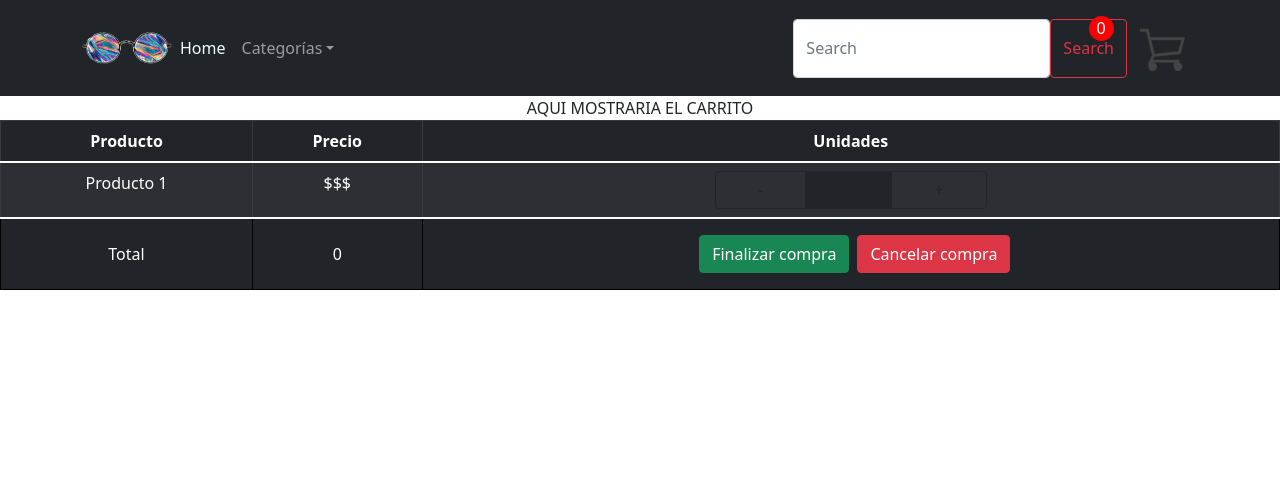
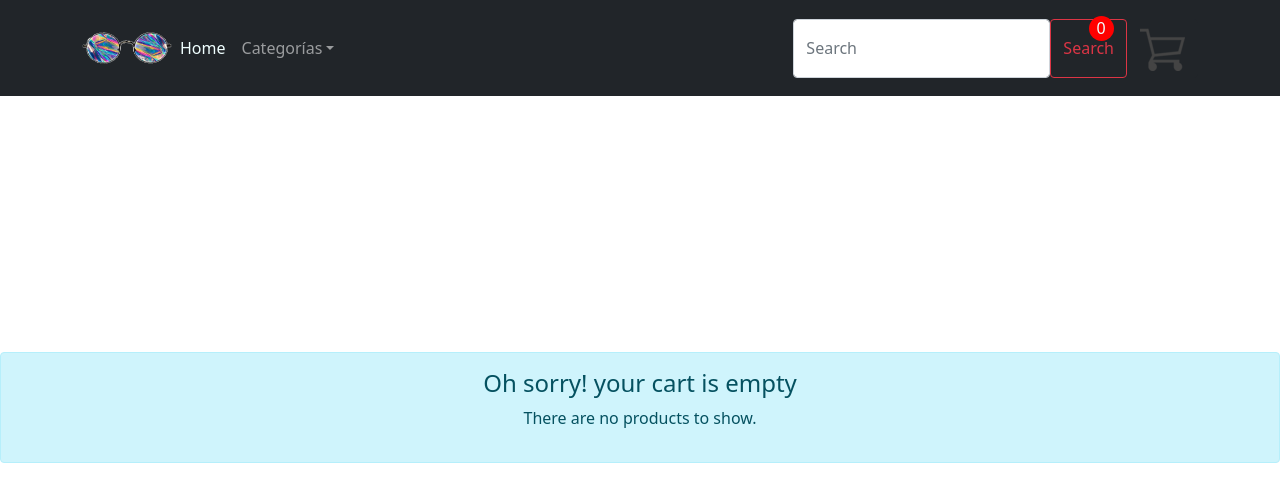
Before and after one commit to ConstanzaCanet/reactjs-Carnet, a React (Create React App) app: page /cart in a window 1280 px wide. Shown: the top 502 px of the page. Built offline with nearby package versions, Linux system fonts and the light colour scheme.

Commit message:
rendering2

```diff
--- a/src/components/CartDetail.js
+++ b/src/components/CartDetail.js
@@ -5,22 +5,25 @@ import  { useCart } from "../context/ContextCart";
 
 const CartDetail = ()=>{
     /* Aqui establezco contexto con carrito */
-    const{cart}= useCart;
+    const{ cart, removeItem}= useCart();
     /*Aqui establezco mapeo de carrito y productos */
     return(
         <tbody>
-
-            <tr>
-            <td>Producto 1</td>
+            {cart?.map(item => {
+                return (
+                    <tr key={item.item}>
+                    <td>{item.name}</td>
                     <td>$$$</td>
                     <td>
                         <ButtonGroup style={{ width: '17rem' }} >
                             <Button variant="outline-dark" >-</Button>
-                    <Button value="X" variant="dark"></Button>
+                            <Button value="X" variant="dark">{item.quantity}</Button>
                             <Button variant="outline-dark">+</Button>
                         </ButtonGroup>
+                        <Button onClick={()=>removeItem(item.item)}>Eliminar</Button>
                     </td>
-            </tr>
+                    </tr>)
+            })}
 
         </tbody>
 
--- a/src/components/ItemCount.js
+++ b/src/components/ItemCount.js
@@ -49,7 +49,7 @@ function ItemCount({name , id , stock}) {
 
         //Llamo funcion de compra
         const addToCart =()=>{
-            addItem(id,count);
+            addItem(id,name,count);
             console.log(cart);
         }
 
--- a/src/context/ContextCart.js
+++ b/src/context/ContextCart.js
@@ -7,15 +7,26 @@ ContextCart.displayName = "ContextCart";
 export const CartProvider= ({ children }) =>{
     const [cart, setCart] = React.useState([]);
     /*funcion de compra*/
-    const addItem = (item , quantity)=> {
-        const newItem={ item, quantity};
+    const addItem = (item , name, quantity)=> {
+        const newItem={ item, name, quantity};
         setCart((prevState)=>[...prevState, newItem]);
+        swal({
+            title:'Genial!',
+            text: 'Has agregado un nuevo producto!',
+            icon:'success',
+            timer: 2000,
+        })
     };
+
     /*elimina producto en particular*/
-    const removeItem=(id)=>{
+    const removeItem=(item)=>{
+        const newItems = cart.filter((product)=> product.item !== item)
+        setCart(newItems)
+    };
 
-    };
     /*cancela/limpia carrito*/
+
+
     const clear =()=>{
         /*Muestro ventana de confirmacion */
         swal({
@@ -34,7 +45,9 @@ export const CartProvider= ({ children }) =>{
             }
         })
     };
-    const isInCart =(id)=>{
+    /*funcion que evita adquirir producto con misma id*/
+    /*debo recorrer array cart y filtrar los que ya estan, evitando que se agreguen*/
+    const isInCart =(item)=>{
 
     };
 
--- a/src/pages/Cart.jsx
+++ b/src/pages/Cart.jsx
@@ -1,6 +1,6 @@
 import * as React from "react";
 import 'bootstrap/dist/css/bootstrap.min.css';
-import {Button,Table} from 'react-bootstrap';
+import {Button,Table,Alert} from 'react-bootstrap';
 import CartDetail from '../components/CartDetail';
 import '../App.css';
 import { useCart } from "../context/ContextCart";
@@ -9,9 +9,29 @@ import { useCart } from "../context/ContextCart";
 /*Aqui mostraria el carrito---- */
 const Cart=()=>{
     const {cart , clear}=useCart();
+    /*rendering*/
+    const [loading , setLoading] = React.useState(true);
 
+    React.useEffect(() => {
+        setTimeout(() => setLoading(false), 2000)
+    }, [])
+
+    if (cart.length === 0) {
+        return (
+            <Alert variant="info" className='NotFound'>
+                <Alert.Heading>Oh sorry! your cart is empty</Alert.Heading>
+                <p>
+                    There are no products to show.
+                </p>
+            </Alert>
+        )
+    }
 
     return(
+        <>
+            {loading && <p>Cargando carrito...</p> }
+
+            {!loading &&
              <div>AQUI MOSTRARIA EL CARRITO
              <Table striped bordered hover variant="dark">
                  <thead>
@@ -23,7 +43,6 @@ const Cart=()=>{
                  </thead>
 
                  <CartDetail />
-
 
                  <tfoot className ='tableFoot'>
                      <tr>
@@ -39,6 +58,9 @@ const Cart=()=>{
 
              </Table>
          </div>
+         }
+
+        </>
     )
 
 }
```
Lines whose indentation alone changed are shown as unchanged.
